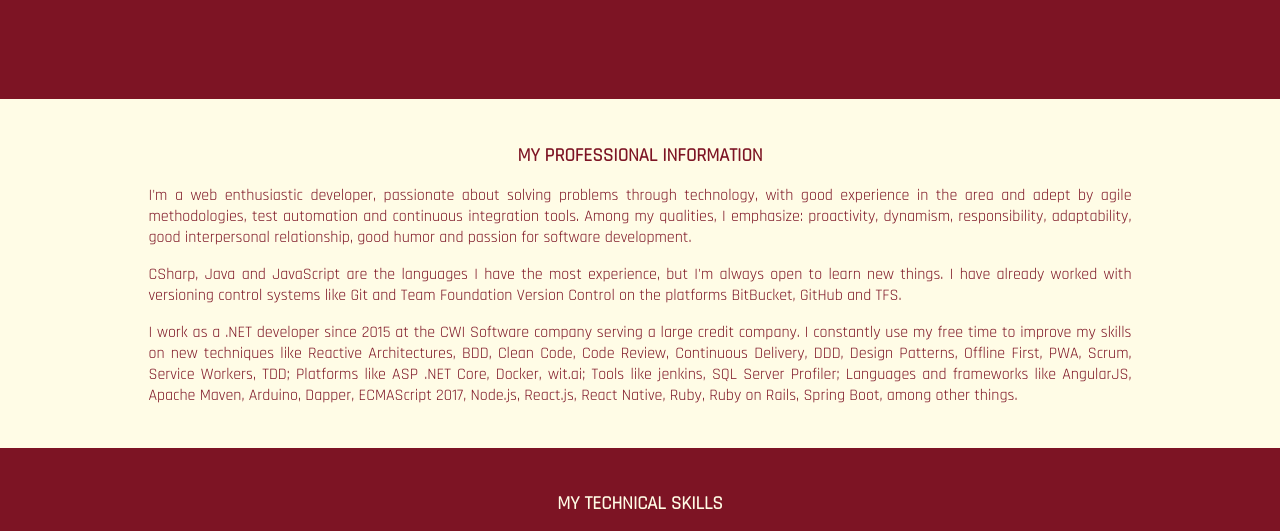
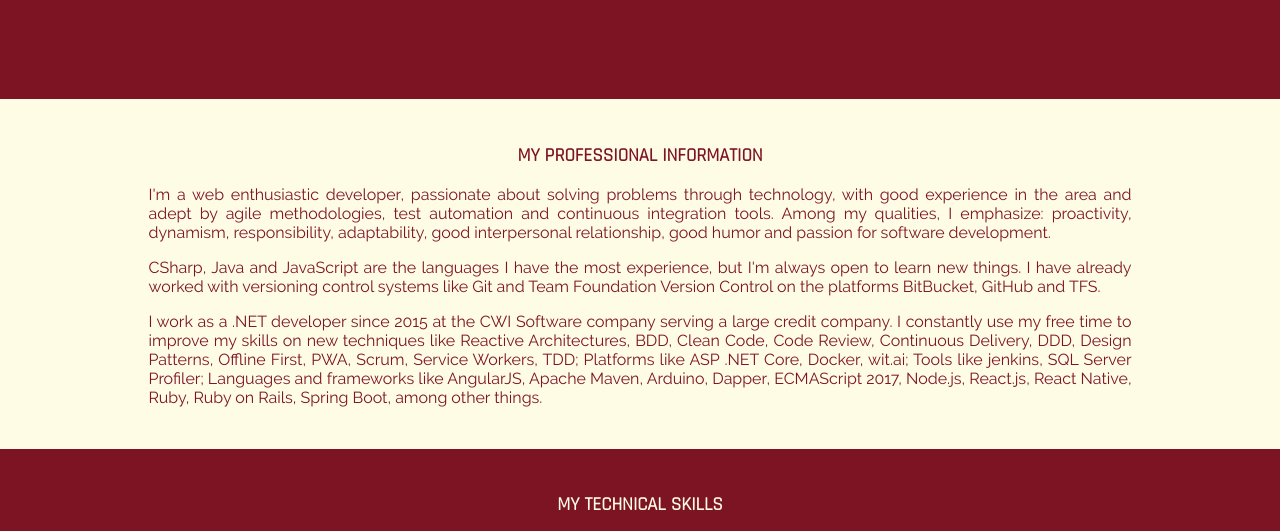
Before and after one commit to LucasKauer/personal-profile, a plain HTML site: page index.html in a window 1280 px wide. Shown: the part 202-733 px from the top of the page. Drawn offline with Linux system fonts and the light colour scheme.

Commit message:
refactor(layout): add font to be used by main text

```diff
--- a/stylesheets/main.css
+++ b/stylesheets/main.css
@@ -2,7 +2,14 @@
   font-family: Rajdhani;
   src: url(../fonts/Rajdhani/Rajdhani-Regular.ttf) format('truetype');
   font-weight: 400;
-  font-style: normal
+  font-style: normal;
+}
+
+@font-face {
+  font-family: Raleway;
+  src: url(../fonts/Raleway/Raleway-Regular.ttf) format('truetype');
+  font-weight: 400;
+  font-style: normal;
 }
 
 .progress {
@@ -24,6 +31,7 @@
 }
 
 .progress p {
+  font-family: Rajdhani;
   color:#7D1424;
   text-transform: uppercase;
   margin: 0 0 0 40px;
@@ -38,7 +46,7 @@
 
 body#home-page {
   margin: 0 0 0 0;
-  font-family: Rajdhani;
+  font-family: Raleway;
 }
 
 body#home-page ul {
@@ -69,6 +77,7 @@ body#home-page > main > section > div {
 }
 
 body#home-page > main > section > div h1.title, div h2.sub-title, h2.topic-title, div h3.title {
+  font-family: Rajdhani;
   text-transform: uppercase;
 }
 
```
Also changed, not shown: fonts/Raleway/Raleway-Regular.ttf (added).
